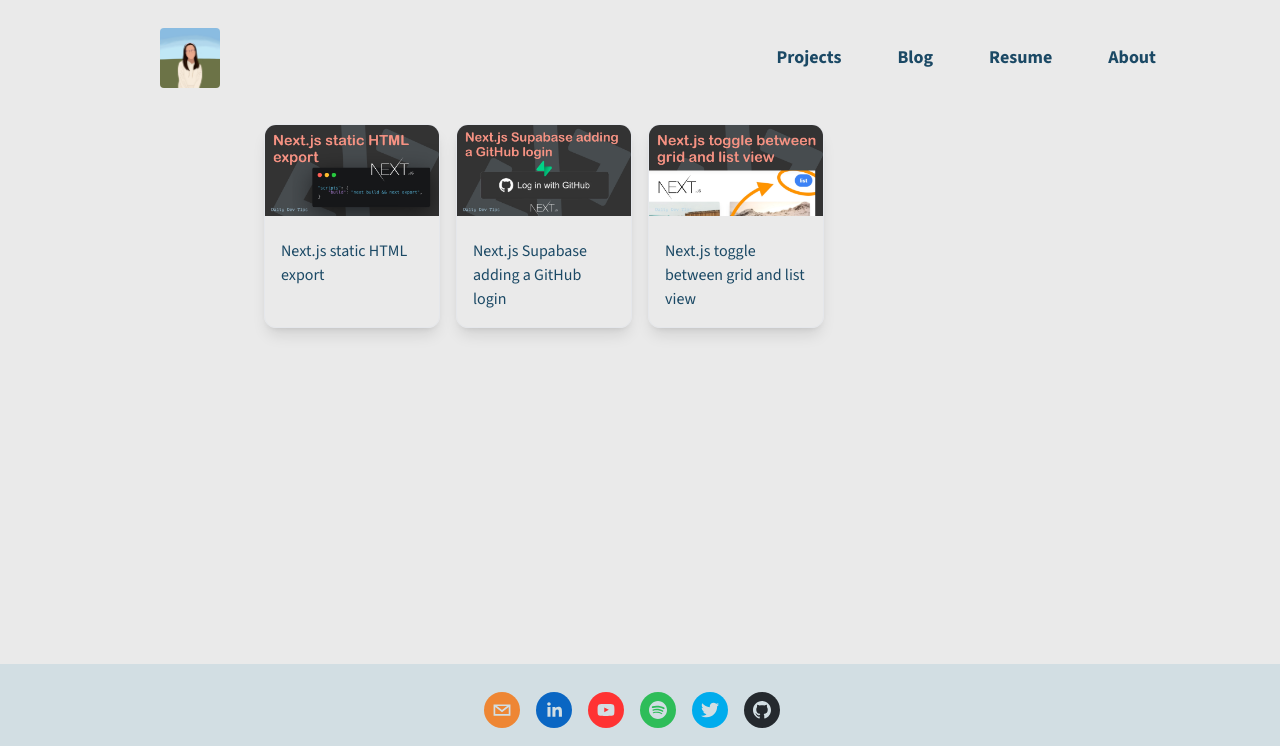
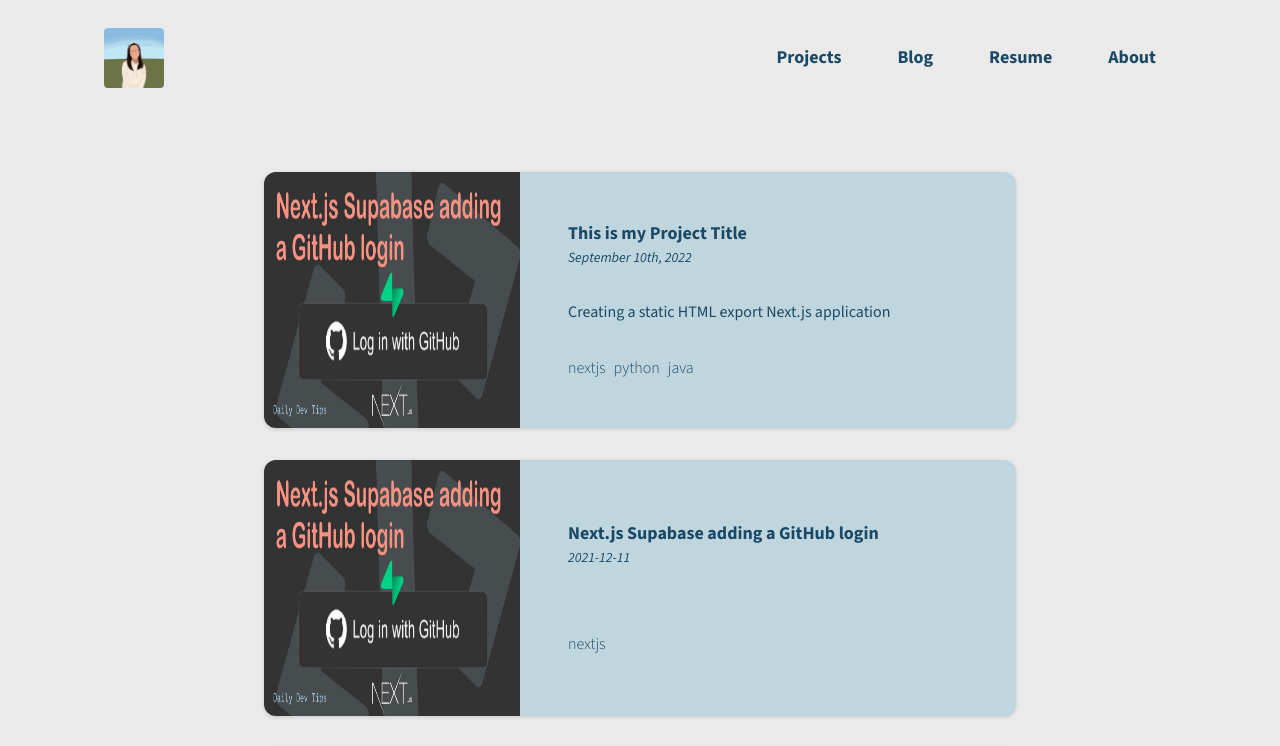
Before and after one commit to stellaw1/portfolio-site, a Next.js app: page /project in a window 1280 px wide. Shown: the top 746 px of the page. Built offline with nearby package versions, Linux system fonts and the light colour scheme.

Commit message:
projects page mvp

```diff
--- a/components/Layout/Header.js
+++ b/components/Layout/Header.js
@@ -13,7 +13,7 @@
     <nav>
         <div className="container mx-auto px-24 flex items-center flex-wrap p-3">
             <Link href='/'>
-                <a className='pl-16 py-4 inline-flex items-center p-2 mr-4 '>
+                <a className='py-4 inline-flex items-center p-2 mr-4 '>
                     <Image
                         width={60}
                         height={60}
@@ -24,7 +24,7 @@
                 </a>
             </Link>
             <button
-            className=' inline-flex p-3 hover:bg-sky-500/50 rounded lg:hidden ml-auto hover:text-white outline-none'
+            className='inline-flex p-3 hover:bg-sky-500/50 rounded lg:hidden ml-auto hover:text-white outline-none'
             onClick={handleClick}
             >
             <svg
--- a/components/Layout/Layout.js
+++ b/components/Layout/Layout.js
@@ -6,7 +6,7 @@
   return (
     <div className='flex flex-col min-h-screen'>
       <Header />
-      <main className='container mx-auto w-3/5 flex-1'>{children}</main>
+      <main className='container mx-auto w-3/5 flex-1 py-12 pb-12 mx-auto'>{children}</main>
       <Footer />
     </div>
   );
--- /dev/null
+++ b/components/PostPage.js
@@ -0,0 +1,11 @@
+import md from 'markdown-it';
+
+export default function ProjectPage(props) {
+    return (
+        <div className='prose mx-auto'>
+            <h1 className='grid place-content-center font-bold -mb-4'>{props.title}</h1>
+            <h2 className='grid place-content-center italic text-sm pb-12'>{props.date}</h2>
+            <div dangerouslySetInnerHTML={{ __html: md().render(props.content) }} />
+        </div>
+    )
+}
--- /dev/null
+++ b/components/ProjectCard.js
@@ -0,0 +1,29 @@
+import Image from 'next/image';
+import Link from 'next/link';
+
+export default function Footer(props) {
+    return (
+        <div className='h-64 m-2 rounded-xl drop-shadow overflow-hidden flex flex-row bg-[#C0D6DF] mb-6'>
+            <Link href={`/project/${props.slug}`}>
+                <a>
+                <Image
+                    width={256}
+                    height={256}
+                    alt={props.title}
+                    src={`/${props.img}`}
+                />
+                </a>
+            </Link>
+            <div className="flex flex-col py-8 mx-12 my-auto">
+                <h1 className='text-lg font-bold'>{props.title}</h1>
+                <h2 className='italic text-sm'>{props.date}</h2>
+                <p className='py-8'>{props.description}</p>
+                <div className='flex flex-row'>
+                    {props.tags.map((tag) => (
+                        <h1 key={tag} className="mr-2 font-light">{tag}</h1>
+                    ))}
+                </div>
+            </div>
+        </div>
+    )
+}
--- a/pages/project/[slug].js
+++ b/pages/project/[slug].js
@@ -1,6 +1,7 @@
 import fs from 'fs';
 import matter from 'gray-matter';
-import md from 'markdown-it';
+
+import ProjectPage from '../../components/PostPage';
 
 export async function getStaticPaths() {
   const files = fs.readdirSync('posts/projects');
@@ -27,10 +28,13 @@
 }
 
 export default function PostPage({ frontmatter, content }) {
+  const {title, date, description, github, img, tags} = frontmatter;
+
   return (
-    <div className='prose mx-auto'>
-      <h1>{frontmatter.title}</h1>
-      <div dangerouslySetInnerHTML={{ __html: md().render(content) }} />
-    </div>
+    <ProjectPage
+      title={title}
+      date={date}
+      content={content}
+    />
   );
 }
--- a/pages/project/index.js
+++ b/pages/project/index.js
@@ -1,7 +1,6 @@
 import fs from 'fs';
 import matter from 'gray-matter';
-import Image from 'next/image';
-import Link from 'next/link';
+import ProjectCard from '../../components/ProjectCard';
 
 export async function getStaticProps() {
   const files = fs.readdirSync('posts/projects');
@@ -25,24 +24,18 @@
 
 export default function Project({ posts }) {
   return (
-    <div className='grid grid-cols-1 md:grid-cols-3 lg:grid-cols-4 p-4 md:p-0'>
+    <div className='flex flex-col'>
       {posts.map(({ slug, frontmatter }) => (
-        <div
+        <ProjectCard
           key={slug}
-          className='border border-gray-200 m-2 rounded-xl shadow-lg overflow-hidden flex flex-col'
-        >
-          <Link href={`/post/${slug}`}>
-            <a>
-              <Image
-                width={650}
-                height={340}
-                alt={frontmatter.title}
-                src={`/${frontmatter.socialImage}`}
-              />
-              <h1 className='p-4'>{frontmatter.title}</h1>
-            </a>
-          </Link>
-        </div>
+          slug={slug}
+          title={frontmatter.title}
+          date={frontmatter.date}
+          description={frontmatter.description}
+          github={frontmatter.github}
+          tags={frontmatter.tags}
+          img={frontmatter.img}
+        />
       ))}
     </div>
   );
--- a/posts/projects/nextjs-static-html-export.md
+++ b/posts/projects/nextjs-static-html-export.md
@@ -1,11 +1,13 @@
 ---
-title: 'Next.js static HTML export'
-metaTitle: 'Next.js static HTML export'
-metaDesc: 'Creating a static HTML export Next.js application'
-socialImage: images/03-10-2021.jpg
-date: '2021-10-03'
+title: 'This is my Project Title'
+date: 'September 10th, 2022'
+description: 'Creating a static HTML export Next.js application'
+github: 'https://github.com/'
+img: images/11-12-2021.jpg
 tags:
   - nextjs
+  - python
+  - java
 ---
 
 If you are looking for the best hosting for your Next.js application, check out [Vercel as your Next.js host](https://daily-dev-tips.com/posts/deploying-a-nextjs-application-on-vercel/).
--- a/posts/projects/nextjs-supabase-adding-a-github-login.md
+++ b/posts/projects/nextjs-supabase-adding-a-github-login.md
@@ -2,7 +2,7 @@
 title: 'Next.js Supabase adding a GitHub login'
 metaTitle: 'Next.js Supabase adding a GitHub login'
 metaDesc: 'How to add a GitHub login to Next.js using Supabase social authentication'
-socialImage: images/11-12-2021.jpg
+img: images/11-12-2021.jpg
 date: '2021-12-11'
 tags:
   - nextjs
--- a/posts/projects/nextjs-toggle-between-grid-and-list-view.md
+++ b/posts/projects/nextjs-toggle-between-grid-and-list-view.md
@@ -2,7 +2,7 @@
 title: 'Next.js toggle between grid and list view'
 metaTitle: 'Next.js toggle between grid and list view'
 metaDesc: 'How to toggle between a grid and list in Next.js'
-socialImage: images/04-10-2021.jpg
+img: images/04-10-2021.jpg
 date: '2021-10-04'
 tags:
   - nextjs
--- a/tailwind.config.js
+++ b/tailwind.config.js
@@ -4,7 +4,51 @@
     './components/**/*.{js,ts,jsx,tsx}',
   ],
   theme: {
-    extend: {},
+    extend: {
+      typography: {
+        DEFAULT: {
+          css: {
+            color: '#1B4965',
+            a: {
+              color: '#3182ce',
+              '&:hover': {
+                color: '#2c5282',
+              },
+            },
+            h1: {
+              color: '#1B4965',
+            },
+            h2: {
+              color: '#1B4965',
+            },
+            h3: {
+              color: '#1B4965',
+            },
+            h4: {
+              color: '#1B4965',
+            },
+            h5: {
+              color: '#1B4965',
+            },
+            h6: {
+              color: '#1B4965',
+            },
+            strong: {
+              color: '#1B4965',
+            },
+            code: {
+              color: '#1B4965',
+            },
+            figcaption: {
+              color: '#86ACC2',
+            },
+          },
+        },
+      },
+      colors: {
+        'project-blue': '#C0D6DF',
+      },
+    },
   },
   plugins: [require('@tailwindcss/typography')],
 };
```
